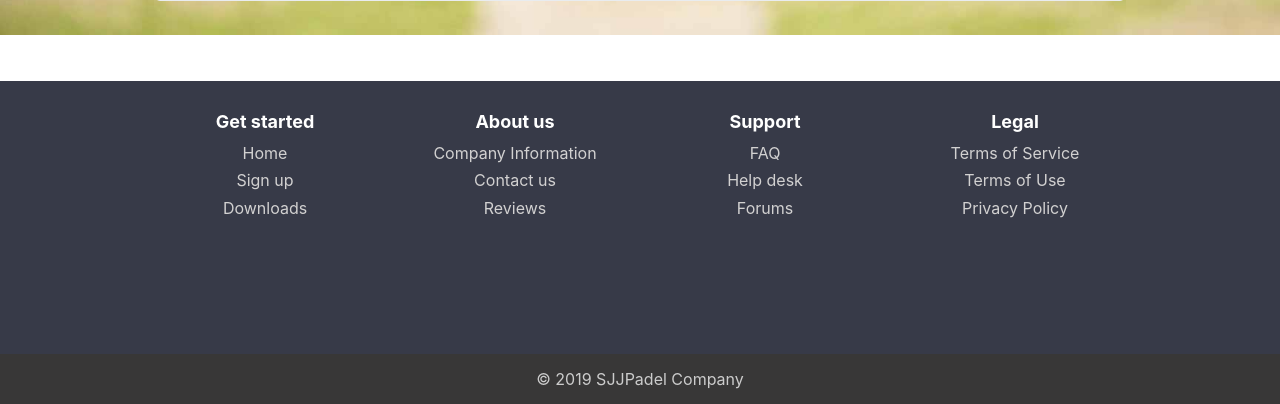
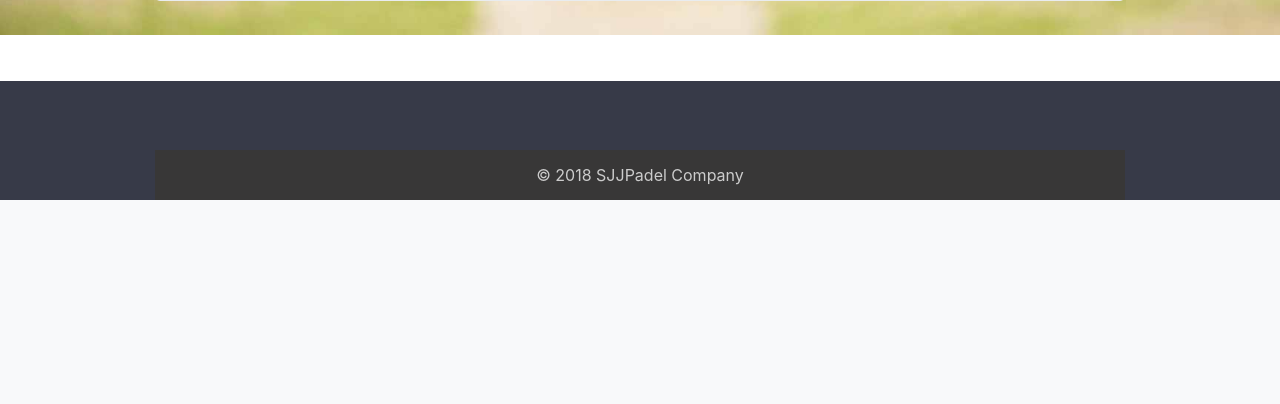
Before and after one commit to santii810/SJJPadel, a PHP site: page / in a window 1280 px wide. Shown: the part 765-1169 px from the top of the page. After the commit the page ends 965 px from the top, so only its background shows below. Run offline with PHP 8.4, Linux system fonts and the light colour scheme; data that the repository does not hold is empty; some libraries are stand-ins or nearby versions.

Commit message:
Borrado footer

```diff
--- a/view/layouts/default.php
+++ b/view/layouts/default.php
@@ -187,52 +187,20 @@ $currentRol = $view->getVariable("currentRol");
 
 				<?= $view->getFragment(ViewManager::DEFAULT_FRAGMENT) ?>
 			</div>
-		</div> <!-- /container -->
+		</div>
 
 		<footer id="myFooter">
 			<div class="container">
 				<div class="row">
 					<div class="col-sm-3 myCols">
-						<h5>Get started</h5>
-						<ul>
-							<li><a href="#">Home</a></li>
-							<li><a href="#">Sign up</a></li>
-							<li><a href="#">Downloads</a></li>
-						</ul>
-					</div>
-					<div class="col-sm-3 myCols">
-						<h5>About us</h5>
-						<ul>
-							<li><a href="#">Company Information</a></li>
-							<li><a href="#">Contact us</a></li>
-							<li><a href="#">Reviews</a></li>
-						</ul>
-					</div>
-					<div class="col-sm-3 myCols">
-						<h5>Support</h5>
-						<ul>
-							<li><a href="#">FAQ</a></li>
-							<li><a href="#">Help desk</a></li>
-							<li><a href="#">Forums</a></li>
-						</ul>
-					</div>
-					<div class="col-sm-3 myCols">
-						<h5>Legal</h5>
-						<ul>
-							<li><a href="#">Terms of Service</a></li>
-							<li><a href="#">Terms of Use</a></li>
-							<li><a href="#">Privacy Policy</a></li>
-						</ul>
-					</div>
+
 					</div>
 				</div>
 				<div class="social-networks">
-				<a href="https://twitter.com/?lang=es" class="twitter"><i class="fa fa-twitter"></i></a>
-				<a href="#" class="facebook"><i class="fa fa-facebook-official"></i></a>
-				<a href="#" class="google"><i class="fa fa-google-plus"></i></a>
+
 				</div>
 				<div class="footer-copyright">
-				<p>© 2019 SJJPadel Company </p>
+					<p>© 2018 SJJPadel Company </p>
 				</div>
 			</footer>
 
```
Lines whose indentation alone changed are shown as unchanged.
